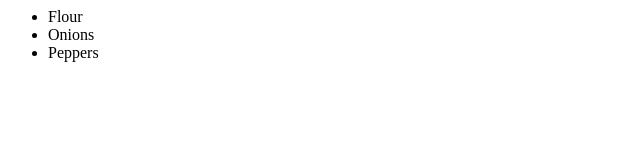
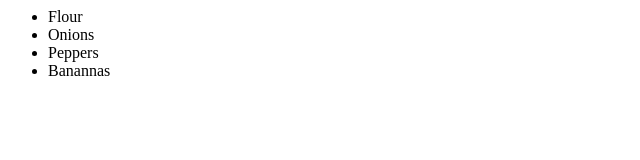
Before and after one commit to jperrone1/shoppinglist, a plain HTML site: page index.html in a window 1280 px wide. Shown: the full height of the page, 0-640 px from the left. Drawn offline with Linux system fonts and the light colour scheme.

Commit message:
Adding banannas to our list

```diff
--- a/index.html
+++ b/index.html
@@ -4,6 +4,7 @@
 			<li>Flour</li>
 			<li>Onions</li>
 			<li>Peppers</li>
+			<li>Banannas</li>
 		</ul>
 	</body>
 </html>
```
